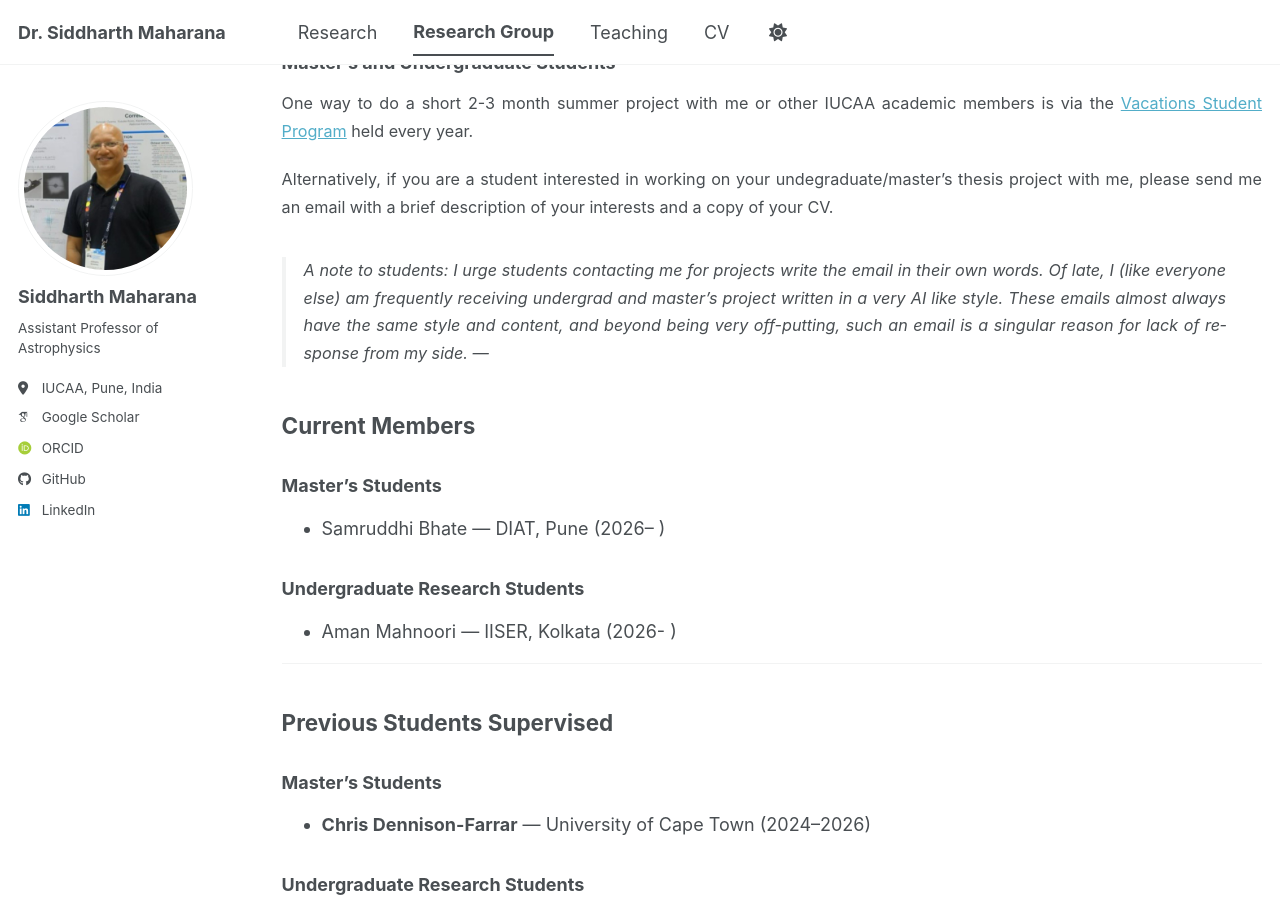
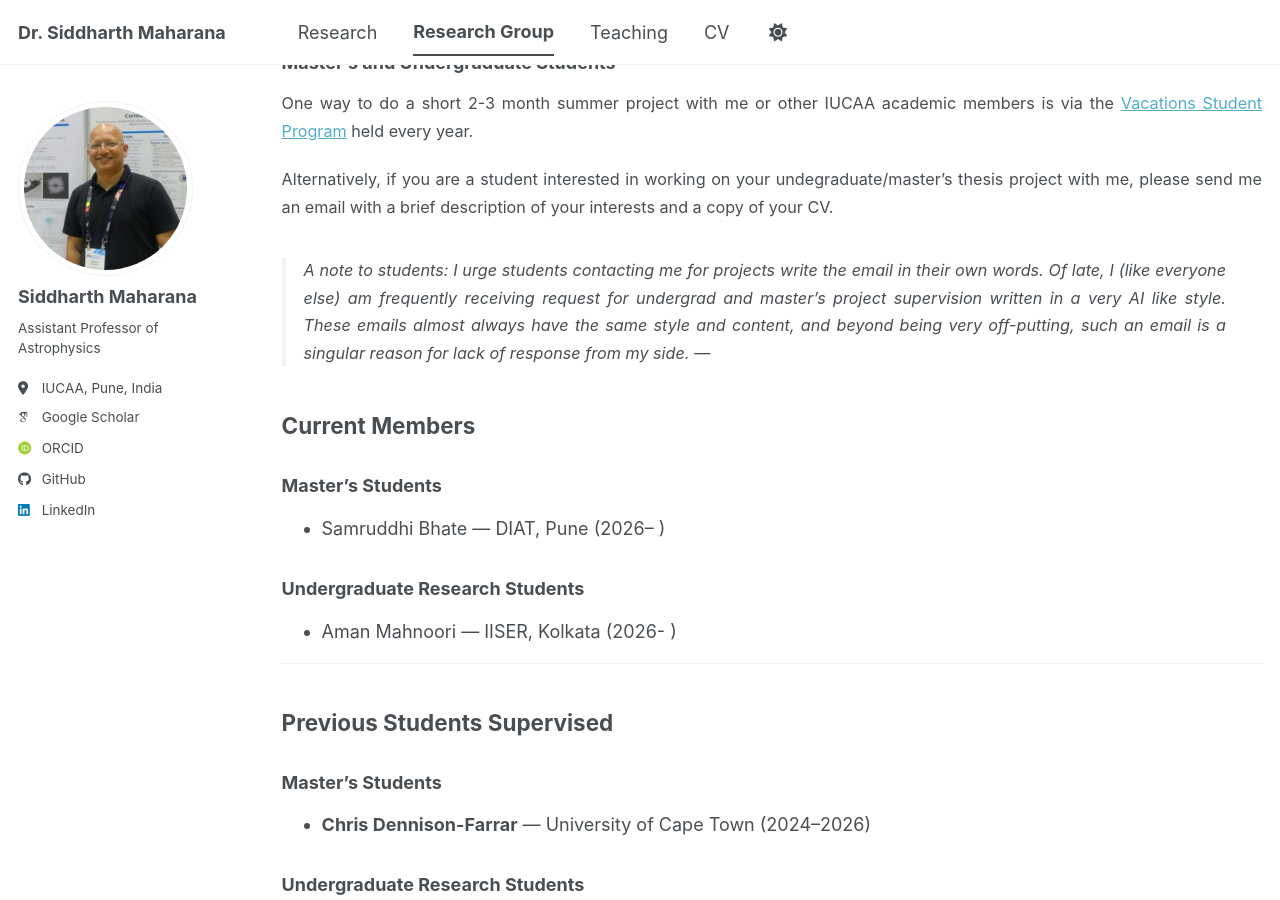
Before and after one commit to siddharth-maharana/siddharth-maharana.github.io, a Jekyll site: the page built from _pages/group.md, in a window 1280 px wide and 900 px high, scrolled down 621 px. Built offline with Jekyll 4.4.1, drawn with Linux system fonts in a browser that asks for light colours; some web fonts are replaced; a script bundle is joined from its source files by our own code; library files that are not in the unit come from our copies.

Commit message:
Update group.md

```diff
--- a/_pages/group.md
+++ b/_pages/group.md
@@ -50,7 +50,7 @@ One way to do a short 2-3 month summer project with me or other IUCAA academic m
 Alternatively, if you are a student interested in working on your undegraduate/master's thesis project with me, please send me an email with a brief description of your interests and a copy of your CV.
 
 > A note to students: I urge students contacting me for projects write the email in their own words.
-> Of late, I (like everyone else) am frequently receiving undergrad and master's project written in a very AI like style. These emails almost always have the same style and content, and beyond being very off-putting, such an email is a singular reason for lack of response from my side.
+> Of late, I (like everyone else) am frequently receiving request for undergrad and master's project supervision written in a very AI like style. These emails almost always have the same style and content, and beyond being very off-putting, such an email is a singular reason for lack of response from my side.
 ---
 
 ## Current Members
```
